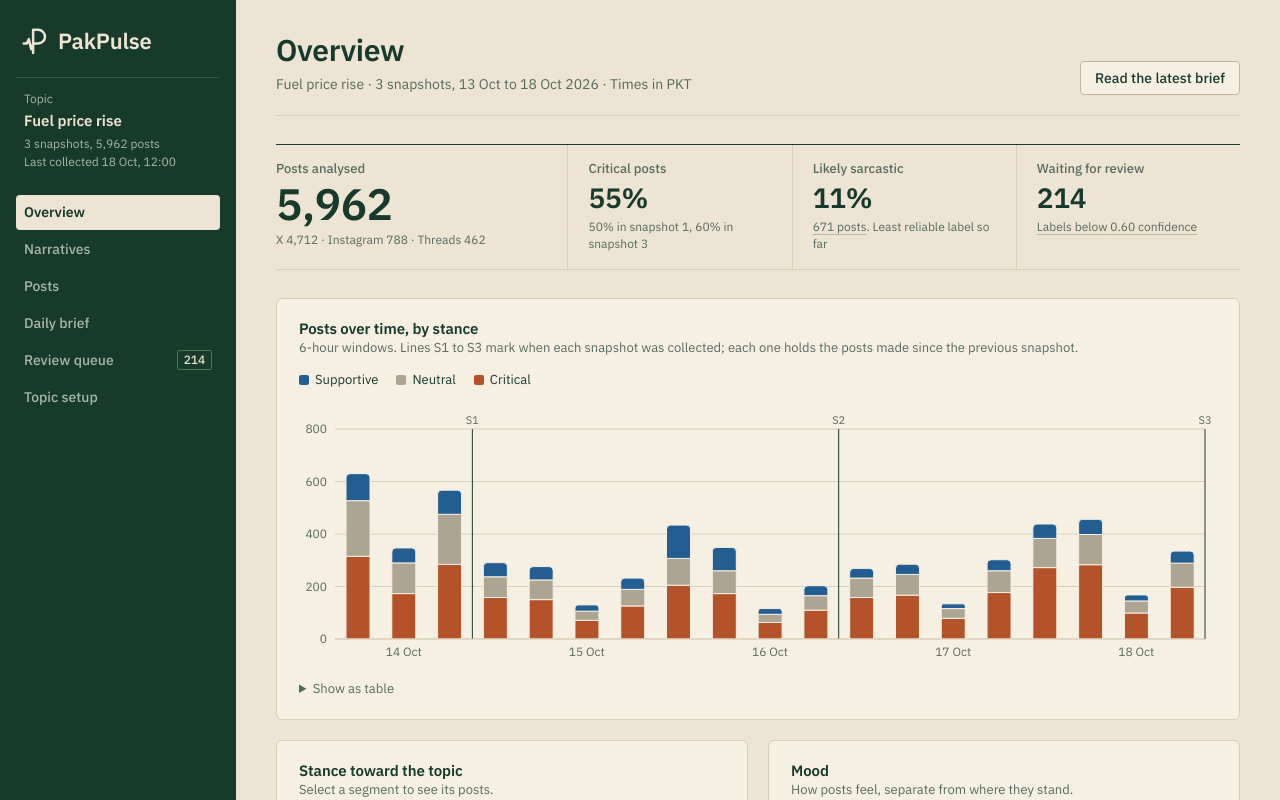
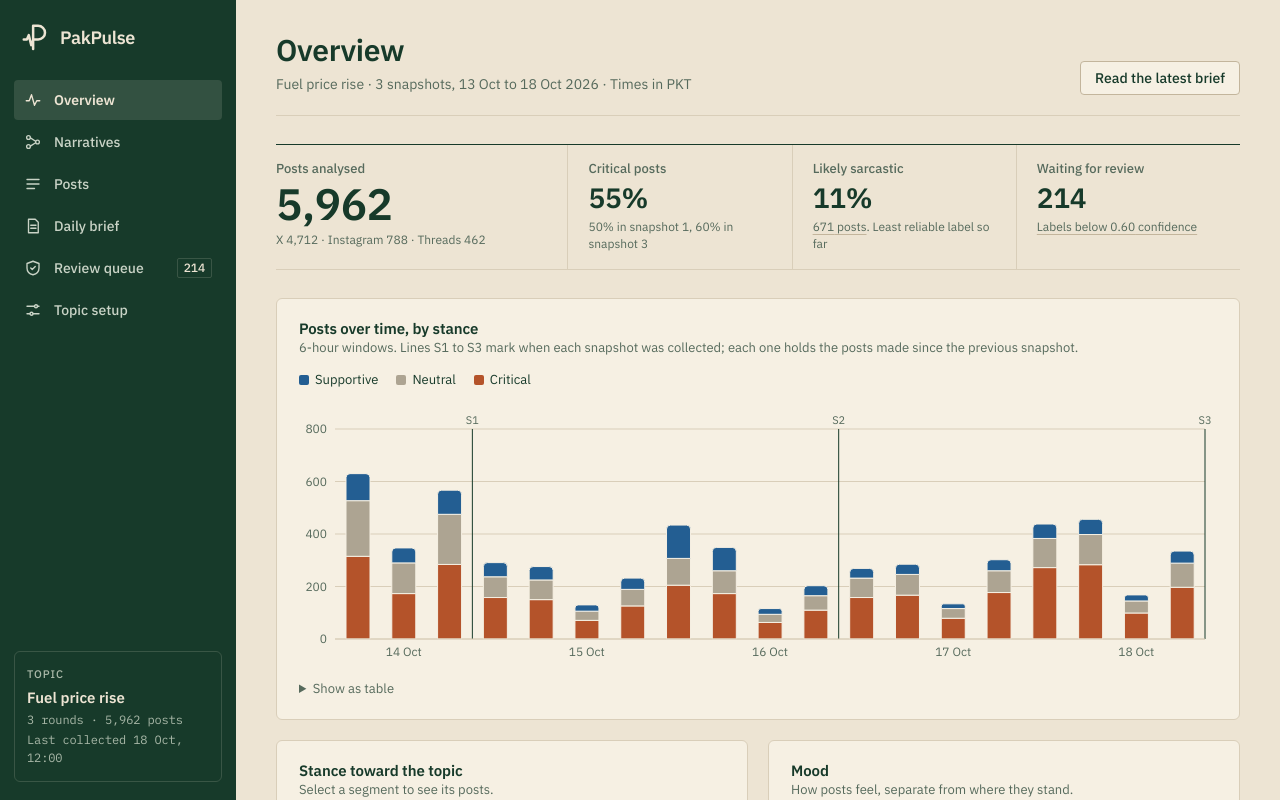
Before and after one commit to hasaanhameed/PakPulse, a Next.js app in the folder app/frontend/: page / in a window 1280 px wide. Shown: the top 800 px of the page. Built offline with nearby package versions, Linux system fonts and the light colour scheme; a web font is replaced by a local one.

Commit message:
style(frontend): add nav icons and restyle the forest sidebar

```diff
--- /dev/null
+++ b/app/frontend/src/components/NavIcon.tsx
@@ -0,0 +1,53 @@
+/** Sidebar icons. Drawn for PakPulse on one 24px grid with a 1.8 stroke, in the current text color. */
+const PATHS = {
+  overview: <path d="M3 13h4l3-8 4 14 3-6h4" />,
+  narratives: (
+    <>
+      <circle cx="6" cy="6" r="2.5" />
+      <circle cx="6" cy="18" r="2.5" />
+      <circle cx="18" cy="12" r="2.5" />
+      <path d="M8.5 6.5 15.5 11M8.5 17.5l7-4.5" />
+    </>
+  ),
+  posts: <path d="M4 6h16M4 12h16M4 18h10" />,
+  brief: (
+    <>
+      <path d="M6 3h9l4 4v14H6z" />
+      <path d="M9 11h7M9 15h7" />
+    </>
+  ),
+  review: (
+    <>
+      <path d="M12 3 4 6v6c0 4.5 3.4 8 8 9 4.6-1 8-4.5 8-9V6z" />
+      <path d="m9 12 2 2 4-4" />
+    </>
+  ),
+  topic: (
+    <>
+      <path d="M4 7h10M18 7h2M4 17h4M12 17h8" />
+      <circle cx="16" cy="7" r="2" />
+      <circle cx="10" cy="17" r="2" />
+    </>
+  ),
+};
+
+export type NavIconName = keyof typeof PATHS;
+
+export function NavIcon({ name }: { name: NavIconName }) {
+  return (
+    <svg
+      width="18"
+      height="18"
+      viewBox="0 0 24 24"
+      fill="none"
+      stroke="currentColor"
+      strokeWidth={1.8}
+      strokeLinecap="round"
+      strokeLinejoin="round"
+      aria-hidden="true"
+      focusable="false"
+    >
+      {PATHS[name]}
+    </svg>
+  );
+}
--- a/app/frontend/src/components/Sidebar.module.css
+++ b/app/frontend/src/components/Sidebar.module.css
@@ -1,26 +1,27 @@
-/* The sidebar is the one Forest night surface; everything on it uses the on-forest tokens. */
+/* The Forest night frame: the sidebar is one of the two dark surfaces (the other is the overview's pulse band).
+   Everything on it uses the on-forest tokens. */
 .sidebar {
   position: sticky;
   top: 0;
   display: flex;
   flex-direction: column;
-  gap: 24px;
+  gap: 28px;
   height: 100vh;
-  padding: 24px 16px 20px;
+  padding: 22px 14px 18px;
   background: var(--forest);
-  color: var(--on-forest);
+  color: var(--on-forest-soft);
 }
 
 .brand {
   display: flex;
   align-items: center;
-  gap: 8px;
+  gap: 10px;
   width: fit-content;
-  padding: 0 8px 0 4px;
+  padding: 0 8px 0 6px;
   color: var(--on-forest);
-  font-size: 22px;
+  font-size: 18px;
   font-weight: 600;
-  letter-spacing: -0.01em;
+  letter-spacing: -0.02em;
   text-decoration: none;
 }
 
@@ -28,30 +29,6 @@
   flex: none;
   width: 30px;
   height: 30px;
-}
-
-.topic {
-  display: flex;
-  flex-direction: column;
-  gap: 2px;
-  margin-top: 20px;
-  padding: 12px 8px 0;
-  border-top: 1px solid var(--pine);
-}
-
-.topicLabel {
-  color: var(--on-forest-muted);
-  font-size: 12px;
-}
-
-.topicName {
-  font-weight: 600;
-}
-
-.topicMeta {
-  color: var(--on-forest-muted);
-  font-size: 12px;
-  line-height: 1.5;
 }
 
 .nav ul {
@@ -63,24 +40,28 @@
 .navLink {
   display: flex;
   align-items: center;
-  justify-content: space-between;
-  gap: 8px;
-  padding: 7px 8px;
+  gap: 12px;
+  height: 40px;
+  padding: 0 10px;
   border-radius: var(--radius);
-  color: var(--on-forest-muted);
+  color: var(--on-forest-soft);
   font-size: 14px;
   font-weight: 500;
   text-decoration: none;
 }
 
-/* Hovered and current items sit on Linen, like a tab cut out of the page. */
-.navLink:hover,
-.navLink[aria-current="page"] {
-  color: var(--forest);
-  background: var(--linen);
+.navLabel {
+  flex-grow: 1;
+}
+
+.navLink:hover {
+  background: var(--on-forest-hover);
+  color: var(--on-forest);
 }
 
 .navLink[aria-current="page"] {
+  background: var(--on-forest-active);
+  color: var(--on-forest);
   font-weight: 600;
 }
 
@@ -91,17 +72,41 @@
 .count {
   min-width: 28px;
   padding: 0 6px;
-  border: 1px solid var(--moss);
+  border: 1px solid var(--on-forest-rule);
   border-radius: var(--radius-sm);
   color: var(--on-forest);
   font-size: 12px;
   text-align: center;
 }
 
-.navLink:hover .count,
-.navLink[aria-current="page"] .count {
-  border-color: var(--pine);
-  color: var(--forest);
+.topic {
+  display: flex;
+  flex-direction: column;
+  gap: 2px;
+  margin-top: auto;
+  padding: 14px 12px;
+  border: 1px solid var(--on-forest-rule);
+  border-radius: var(--radius-lg);
+}
+
+.topicLabel {
+  margin-bottom: 2px;
+  color: var(--on-forest-muted);
+  font-size: 11px;
+  font-weight: 500;
+  letter-spacing: 0.08em;
+  text-transform: uppercase;
+}
+
+.topicName {
+  color: var(--on-forest);
+  font-weight: 600;
+}
+
+.topicMeta {
+  color: var(--on-forest-muted);
+  font-size: 12px;
+  line-height: 1.5;
 }
 
 @media (max-width: 900px) {
@@ -112,16 +117,9 @@
     padding: 14px 16px 0;
   }
 
-  .top {
-    display: flex;
-    align-items: baseline;
-    justify-content: space-between;
-    gap: 12px;
-  }
-
   .brand {
     padding: 0;
-    font-size: 19px;
+    font-size: 17px;
   }
 
   .mark {
@@ -130,14 +128,6 @@
   }
 
   .topic {
-    margin: 0;
-    padding: 0;
-    border: 0;
-    text-align: right;
-  }
-
-  .topicLabel,
-  .topicMeta {
     display: none;
   }
 
@@ -154,6 +144,7 @@
   }
 
   .navLink {
+    height: 36px;
     white-space: nowrap;
   }
 }
--- a/app/frontend/src/components/Sidebar.tsx
+++ b/app/frontend/src/components/Sidebar.tsx
@@ -5,15 +5,16 @@ import { usePathname } from "next/navigation";
 
 import { formatDateTime, formatNumber } from "@/lib/format";
 import { LogoMark } from "./LogoMark";
+import { NavIcon, type NavIconName } from "./NavIcon";
 import styles from "./Sidebar.module.css";
 
-const NAV = [
-  { href: "/", label: "Overview" },
-  { href: "/narratives", label: "Narratives" },
-  { href: "/posts", label: "Posts" },
-  { href: "/brief", label: "Daily brief" },
-  { href: "/review", label: "Review queue", countKey: "review" as const },
-  { href: "/topic", label: "Topic setup" },
+const NAV: { href: string; label: string; icon: NavIconName; countKey?: "review" }[] = [
+  { href: "/", label: "Overview", icon: "overview" },
+  { href: "/narratives", label: "Narratives", icon: "narratives" },
+  { href: "/posts", label: "Posts", icon: "posts" },
+  { href: "/brief", label: "Daily brief", icon: "brief" },
+  { href: "/review", label: "Review queue", icon: "review", countKey: "review" },
+  { href: "/topic", label: "Topic setup", icon: "topic" },
 ];
 
 interface SidebarProps {
@@ -30,22 +31,10 @@ export function Sidebar({ topicName, snapshotCount, postCount, lastCollectedAt,
 
   return (
     <aside className={styles.sidebar}>
-      <div className={styles.top}>
-        <Link href="/" className={styles.brand}>
-          <LogoMark className={styles.mark} />
-          <span>PakPulse</span>
-        </Link>
-
-        <div className={styles.topic}>
-          <span className={styles.topicLabel}>Topic</span>
-          <span className={styles.topicName}>{topicName}</span>
-          <span className={styles.topicMeta}>
-            {snapshotCount} snapshots, {formatNumber(postCount)} posts
-            <br />
-            Last collected {formatDateTime(lastCollectedAt)}
-          </span>
-        </div>
-      </div>
+      <Link href="/" className={styles.brand}>
+        <LogoMark className={styles.mark} />
+        <span>PakPulse</span>
+      </Link>
 
       <nav aria-label="Main" className={styles.nav}>
         <ul>
@@ -56,7 +45,8 @@ export function Sidebar({ topicName, snapshotCount, postCount, lastCollectedAt,
                 className={styles.navLink}
                 aria-current={isActive(item.href) ? "page" : undefined}
               >
-                <span>{item.label}</span>
+                <NavIcon name={item.icon} />
+                <span className={styles.navLabel}>{item.label}</span>
                 {item.countKey === "review" && (
                   <span className={`${styles.count} tabular`} aria-label={`${reviewCount} waiting`}>
                     {formatNumber(reviewCount)}
@@ -67,6 +57,15 @@ export function Sidebar({ topicName, snapshotCount, postCount, lastCollectedAt,
           ))}
         </ul>
       </nav>
+
+      <div className={styles.topic}>
+        <span className={styles.topicLabel}>Topic</span>
+        <span className={styles.topicName}>{topicName}</span>
+        <span className={`${styles.topicMeta} tabular`}>
+          {snapshotCount} rounds · {formatNumber(postCount)} posts
+        </span>
+        <span className={`${styles.topicMeta} tabular`}>Last collected {formatDateTime(lastCollectedAt)}</span>
+      </div>
     </aside>
   );
 }
```
